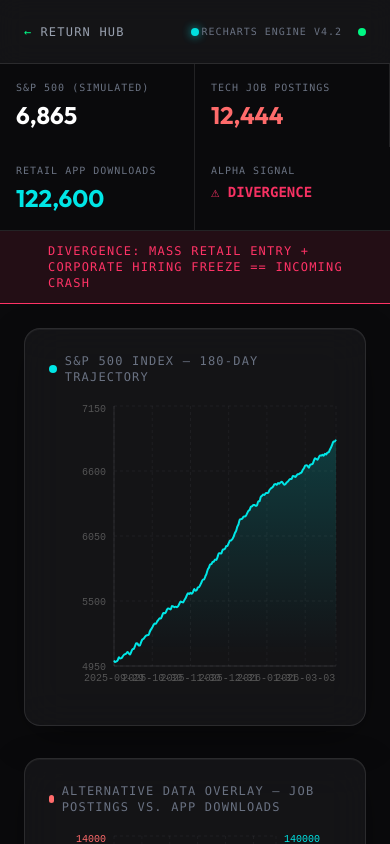
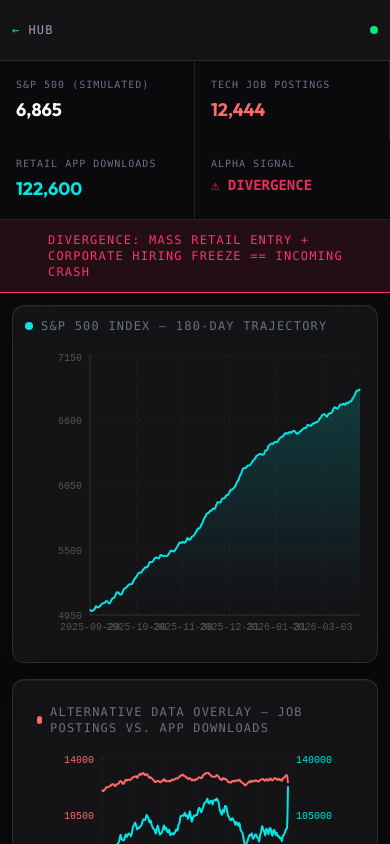
Before and after one commit to EkexDon/MacroIntelTerminal, a Next.js app: page /alpha in a window 390 px wide. Shown: the top 844 px of the page. Built offline with nearby package versions, Linux system fonts and the light colour scheme.

Commit message:
feat(responsive): full mobile overhaul - viewport meta, 44px touch targets, stacking nav buttons, adaptive padding/text across all pages

```diff
--- a/src/app/alpha/page.tsx
+++ b/src/app/alpha/page.tsx
@@ -48,20 +48,20 @@ export default function AlphaTerminal() {
     <main className="min-h-screen bg-background text-foreground flex flex-col font-['Inter'] selection:bg-primary/30 selection:text-white relative overflow-hidden">
 
       {/* Top Bar */}
-      <header className="h-16 border-b border-border flex items-center justify-between px-6 bg-surface backdrop-blur-md sticky top-0 z-50">
-        <div className="flex items-center gap-6 z-20 shrink-0">
+      <header className="min-h-[56px] md:h-16 border-b border-border flex flex-wrap items-center justify-between px-3 sm:px-6 py-2 md:py-0 bg-surface backdrop-blur-md sticky top-0 z-50 gap-2">
+        <div className="flex items-center gap-3 sm:gap-6 z-20 shrink-0">
           <Link
             href="/"
             className="flex items-center gap-2 text-xs font-mono uppercase tracking-widest text-gray-400 hover:text-white transition-colors group"
           >
-            <span className="text-primary group-hover:-translate-x-1 transition-transform">←</span> Return Hub
+            <span className="text-primary group-hover:-translate-x-1 transition-transform">←</span> Hub
           </Link>
           <div className="hidden xl:block transform scale-90 origin-left">
             <DefconMeter />
           </div>
         </div>
 
-        <div className="absolute left-1/2 -translate-x-1/2 flex items-center gap-3">
+        <div className="hidden sm:flex absolute left-1/2 -translate-x-1/2 items-center gap-3">
           <span className="w-2 h-2 rounded-full bg-[#00e6e6] animate-pulse shadow-[0_0_10px_rgba(0,230,230,0.8)]"></span>
           <h1 className="font-['Outfit'] font-bold tracking-widest text-sm text-[#00e6e6] uppercase hidden md:block">
             Agent Alpha: Quant Terminal
@@ -69,7 +69,7 @@ export default function AlphaTerminal() {
         </div>
 
         <div className="flex items-center gap-4 z-20 text-[10px] font-mono text-gray-500 tracking-widest uppercase">
-          <span>RECHARTS ENGINE v4.2</span>
+          <span className="hidden sm:inline">RECHARTS ENGINE v4.2</span>
           <span className="w-2 h-2 rounded-full bg-primary animate-pulse"></span>
         </div>
       </header>
@@ -78,15 +78,15 @@ export default function AlphaTerminal() {
       <div className="grid grid-cols-2 md:grid-cols-4 gap-0 border-b border-border">
         <div className="p-4 border-r border-border">
           <p className="text-[10px] font-mono text-gray-500 tracking-widest uppercase mb-1">S&P 500 (Simulated)</p>
-          <p className="text-2xl font-['Outfit'] font-black text-white">{latestSP.toLocaleString()}</p>
+          <p className="text-lg sm:text-2xl font-['Outfit'] font-black text-white">{latestSP.toLocaleString()}</p>
         </div>
         <div className="p-4 border-r border-border">
           <p className="text-[10px] font-mono text-gray-500 tracking-widest uppercase mb-1">Tech Job Postings</p>
-          <p className="text-2xl font-['Outfit'] font-black text-[#ff6b6b]">{latestJobs.toLocaleString()}</p>
+          <p className="text-lg sm:text-2xl font-['Outfit'] font-black text-[#ff6b6b]">{latestJobs.toLocaleString()}</p>
         </div>
         <div className="p-4 border-r border-border">
           <p className="text-[10px] font-mono text-gray-500 tracking-widest uppercase mb-1">Retail App Downloads</p>
-          <p className="text-2xl font-['Outfit'] font-black text-[#00e6e6]">{latestApps.toLocaleString()}</p>
+          <p className="text-lg sm:text-2xl font-['Outfit'] font-black text-[#00e6e6]">{latestApps.toLocaleString()}</p>
         </div>
         <div className="p-4">
           <p className="text-[10px] font-mono text-gray-500 tracking-widest uppercase mb-1">Alpha Signal</p>
@@ -112,10 +112,10 @@ export default function AlphaTerminal() {
           CALIBRATING QUANT ENGINES...
         </div>
       ) : (
-        <div className="flex-1 p-6 lg:p-10 space-y-8 overflow-y-auto">
+        <div className="flex-1 p-3 sm:p-6 lg:p-10 space-y-4 sm:space-y-8 overflow-y-auto">
 
           {/* Primary Chart: S&P 500 Price Action */}
-          <div className="glass-panel p-6">
+          <div className="glass-panel p-3 sm:p-6">
             <h3 className="font-mono text-xs text-gray-500 tracking-widest uppercase mb-4 flex items-center gap-2">
               <span className="w-2 h-2 rounded-full bg-[#00e6e6]" />
               S&P 500 Index — 180-Day Trajectory
@@ -196,7 +196,7 @@ export default function AlphaTerminal() {
           </div>
 
           {/* Data Intelligence Table */}
-          <div className="glass-panel p-6">
+          <div className="glass-panel p-3 sm:p-6">
             <h3 className="font-mono text-xs text-gray-500 tracking-widest uppercase mb-4">
               Latest 7-Day Quant Snapshot
             </h3>
--- a/src/app/globals.css
+++ b/src/app/globals.css
@@ -158,4 +158,36 @@
     -ms-overflow-style: none;
     scrollbar-width: none;
   }
+
+  /* ── Mobile Responsive Utilities ─────────────────────── */
+
+  /* Minimum touch target size for mobile (48px per Apple/Google HIG) */
+  @media (max-width: 768px) {
+    button, a, [role="button"] {
+      min-height: 44px;
+      min-width: 44px;
+    }
+
+    .glass-panel {
+      border-radius: 12px;
+    }
+  }
+
+  /* Safe area padding for notched phones (iPhone X+) */
+  @supports (padding: env(safe-area-inset-bottom)) {
+    .safe-bottom {
+      padding-bottom: env(safe-area-inset-bottom);
+    }
+  }
+
+  /* Prevent text scaling issues on orientation change */
+  html {
+    -webkit-text-size-adjust: 100%;
+    text-size-adjust: 100%;
+  }
+
+  /* Smooth scrolling for mobile */
+  * {
+    -webkit-tap-highlight-color: transparent;
+  }
 }
--- a/src/app/layout.tsx
+++ b/src/app/layout.tsx
@@ -15,6 +15,7 @@ export default function RootLayout({
   return (
     <html lang="en">
       <head>
+        <meta name="viewport" content="width=device-width, initial-scale=1, maximum-scale=1, user-scalable=no" />
         <link rel="preconnect" href="https://fonts.googleapis.com" />
         <link rel="preconnect" href="https://fonts.gstatic.com" crossOrigin="anonymous" />
         <link href="https://fonts.googleapis.com/css2?family=Inter:wght@300;400;500;600;700&family=Outfit:wght@500;700&display=swap" rel="stylesheet" />
--- a/src/app/map/page.tsx
+++ b/src/app/map/page.tsx
@@ -144,8 +144,8 @@ export default function MapCommandCenter() {
       </div>
 
       {/* Top Navigation Bar */}
-      <header className="h-16 border-b border-border flex items-center justify-between px-6 bg-surface backdrop-blur-md sticky top-0 z-50">
-        <div className="flex items-center gap-6 z-20 shrink-0">
+      <header className="min-h-[56px] md:h-16 border-b border-border flex flex-wrap items-center justify-between px-3 sm:px-6 py-2 md:py-0 bg-surface backdrop-blur-md sticky top-0 z-50 gap-2">
+        <div className="flex items-center gap-3 sm:gap-6 z-20 shrink-0">
           <Link
             href="/"
             className="flex items-center gap-2 text-xs font-mono uppercase tracking-widest text-gray-400 hover:text-white transition-colors group"
@@ -164,7 +164,7 @@ export default function MapCommandCenter() {
           </h1>
         </div>
 
-        <div className="flex items-center gap-4 md:gap-6 z-20 overflow-x-auto hide-scrollbar">
+        <div className="flex items-center gap-2 sm:gap-4 md:gap-6 z-20 overflow-x-auto scrollbar-hide w-full md:w-auto justify-end">
           <RadioIntercept />
 
           {/* OSINT Toggle */}
@@ -234,7 +234,7 @@ export default function MapCommandCenter() {
       </header>
 
       {/* Main Map Interface */}
-      <div className="flex-1 flex flex-col max-w-[1800px] w-full mx-auto p-4 md:p-8 relative">
+      <div className="flex-1 flex flex-col max-w-[1800px] w-full mx-auto p-2 sm:p-4 md:p-8 relative">
 
         {/* Whale Intercept Holographic Overlay */}
         {whaleAlert && (
```
Also changed, not shown: src/app/page.tsx (+26 -19 lines).
